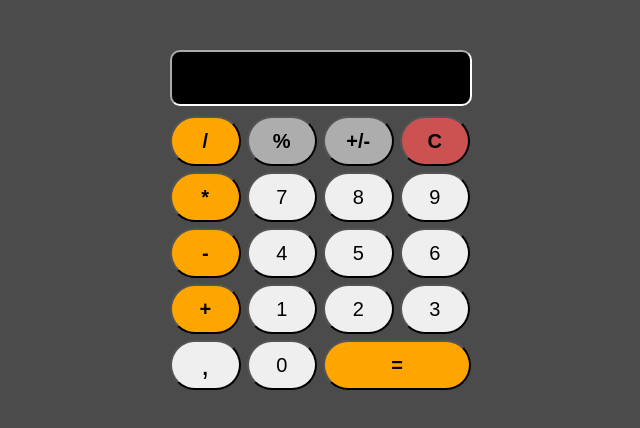
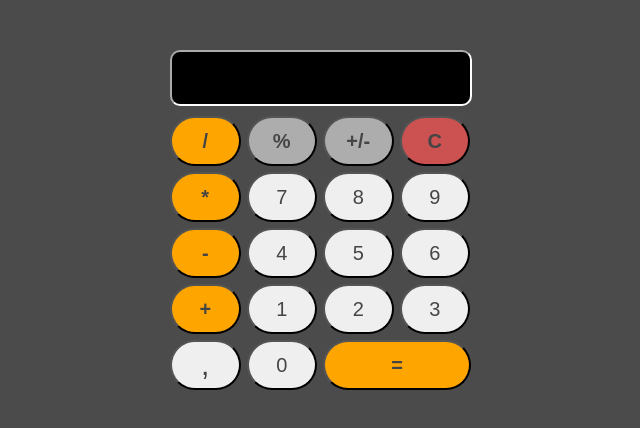
Before and after one commit to yvvzh/portfolio, a plain HTML site: page projects/calculator/calculator.html in a window 1280 px wide. Shown: the whole page, without its empty margins (320-960 px from the left). Drawn offline with Linux system fonts and the light colour scheme.

Commit message:
fixed calculator colors

```diff
--- a/projects/calculator/calculator.css
+++ b/projects/calculator/calculator.css
@@ -36,6 +36,7 @@ button {
     height: 50px;
     font-size: 20px;
     border-radius: 100px;
+    color: #454545;
 }
 
 #large {
```
